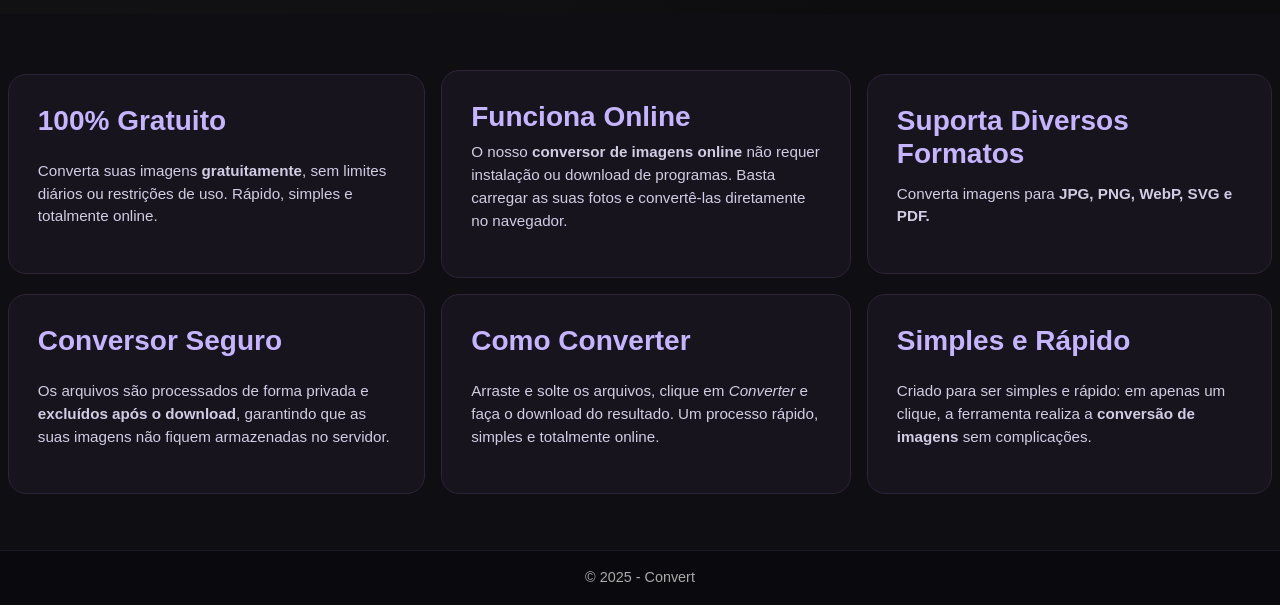
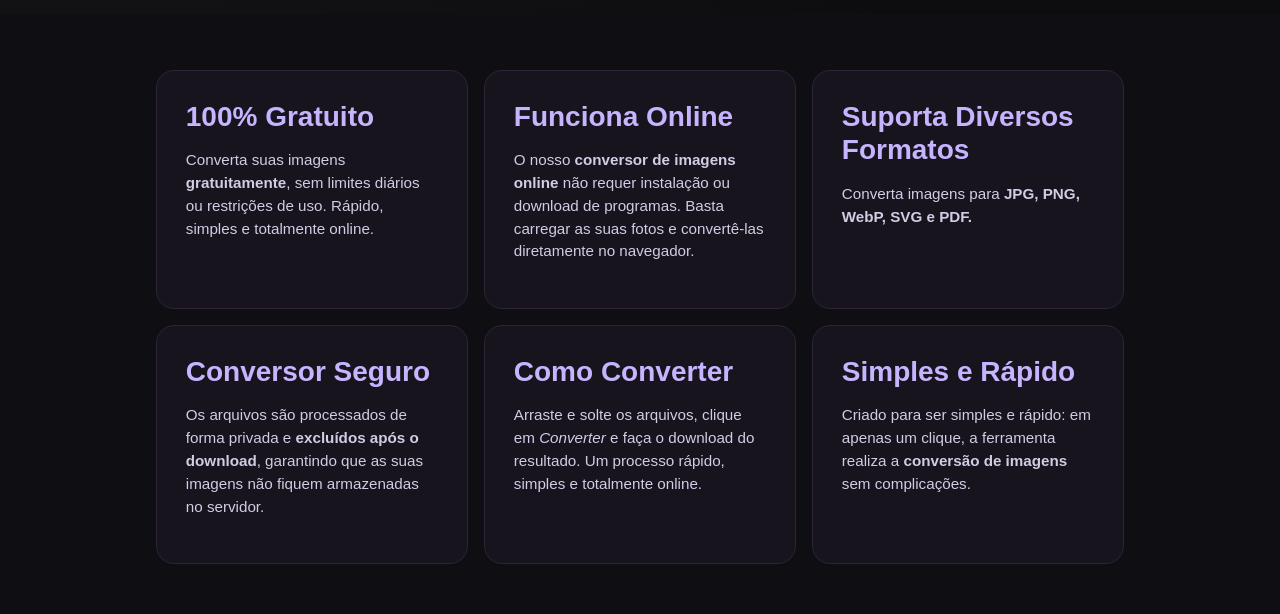
Before and after one commit to Emerson602/image-converter, a website: page frontend/index.html in a window 1280 px wide. Shown: the part 701-1315 px from the top of the page. Drawn offline with nearby package versions, Linux system fonts and the light colour scheme.

Commit message:
update styles

```diff
--- a/frontend/css/styles.css
+++ b/frontend/css/styles.css
@@ -113,11 +113,7 @@ header h2 strong {
 }
 
   section {
-  background: #0f0e13;
-  display: grid;
-  grid-template-columns: auto auto auto;
-  justify-content: center;
-  align-items: center;
+    background-color: #0f0e13;
   }
 
 
@@ -130,7 +126,7 @@ section {
     transition: transform 0.2s ease, box-shadow 0.3s ease;
     display: flex;
     flex-direction: column;
-  justify-content: space-between;
+    justify-content: start;
     height: auto;
     min-height: 200px;
   }
@@ -145,26 +141,19 @@ section {
   box-shadow: 0 0 20px rgba(160, 90, 255, 0.25);
 }
 
-
-section h3 {
-  color: #c6b4ff;
-  font-weight: 600;
-}
-
 section p {
   color: #d2cce4;
   font-size: 0.95rem;
 }
 
-section div {
+section div:nth-child(1) {
   background: #17141e;
-  padding: 1.8rem;
   border-radius: 18px;
   border: 1px solid #2d2438;
   transition: transform 0.2s ease, box-shadow 0.3s ease;
 }
 
-section div:hover {
+section div:nth-child(1):hover {
   transform: translateY(-5px);
   box-shadow: 0 0 20px rgba(160, 90, 255, 0.25);
 }
--- a/frontend/index.html
+++ b/frontend/index.html
@@ -14,7 +14,7 @@
     <div class="p-1">
       <h1 class="text-center text-white">Conversor de Imagens</h1>
       <h2 class="text-center mt-4 fs-4">
-        Converta várias imagens para os formatos:<br> JPG, PNG, WebP, SVG ou PDF
+        Converta imagens para os formatos:<br> JPG, PNG, WebP, SVG ou PDF.
       </h2>
     </div>
   </header>
@@ -50,40 +50,52 @@
   </div>
 
 
-<section class="py-5">
+<section class="py-5 px-3 d-flex flex-wrap justify-content-center">
 
-  <div class="m-2 card-box">
+  <div class="m-2 col-11 col-sm-10 col-md-4 col-lg-3 card-box">
     <h3>100% Gratuito</h3>
+    <div class="h-auto mt-2">
         <p>Converta suas imagens <strong>gratuitamente</strong>, sem limites diários ou restrições de uso.
       Rápido, simples e totalmente online.</p>
     </div>
+  </div>
 
-  <div class="m-2 card-box">
+   <div class="m-2 col-11 col-sm-10 col-md-4 col-lg-3 card-box">
     <h3>Funciona Online</h3>
+    <div class="h-auto mt-2">
         <p>O nosso <strong>conversor de imagens online</strong> não requer instalação ou download de programas.
       Basta carregar as suas fotos e convertê-las diretamente no navegador.</p>
     </div>
+  </div>
 
-  <div class="m-2 card-box">
+   <div class="m-2 col-11 col-sm-10 col-md-4 col-lg-3 card-box">
     <h3>Suporta Diversos Formatos</h3>
+    <div class="h-auto mt-2">
         <p>Converta imagens para <strong>JPG, PNG, WebP, SVG e PDF.</strong></p>
   </div>
+    </div>
 
-  <div class="m-2 card-box">
+   <div class="m-2 col-11 col-sm-10 col-md-4 col-lg-3 card-box">
     <h3>Conversor Seguro</h3>
+    <div class="h-auto mt-2">
         <p>Os arquivos são processados de forma privada e <strong>excluídos após o download</strong>, garantindo que as suas imagens não fiquem armazenadas no servidor.</p>
   </div>
+    </div>
 
-  <div class="m-2 card-box">
+   <div class="m-2 col-11 col-sm-10 col-md-4 col-lg-3 card-box">
     <h3>Como Converter</h3>
+    <div class="h-auto mt-2">
         <p>Arraste e solte os arquivos, clique em <em>Converter</em> e faça o download do resultado.
       Um processo rápido, simples e totalmente online.</p>
     </div>
+  </div>
 
-  <div class="m-2 card-box">
+   <div class="m-2 col-11 col-sm-10 col-md-4 col-lg-3 card-box">
     <h3>Simples e Rápido</h3>
+    <div class="h-auto mt-2">
         <p>Criado para ser simples e rápido: em apenas um clique, a ferramenta realiza a
       <strong>conversão de imagens</strong> sem complicações.</p>
+    </div>
   </div>
 </section>
 
```
Lines whose indentation alone changed are shown as unchanged.
